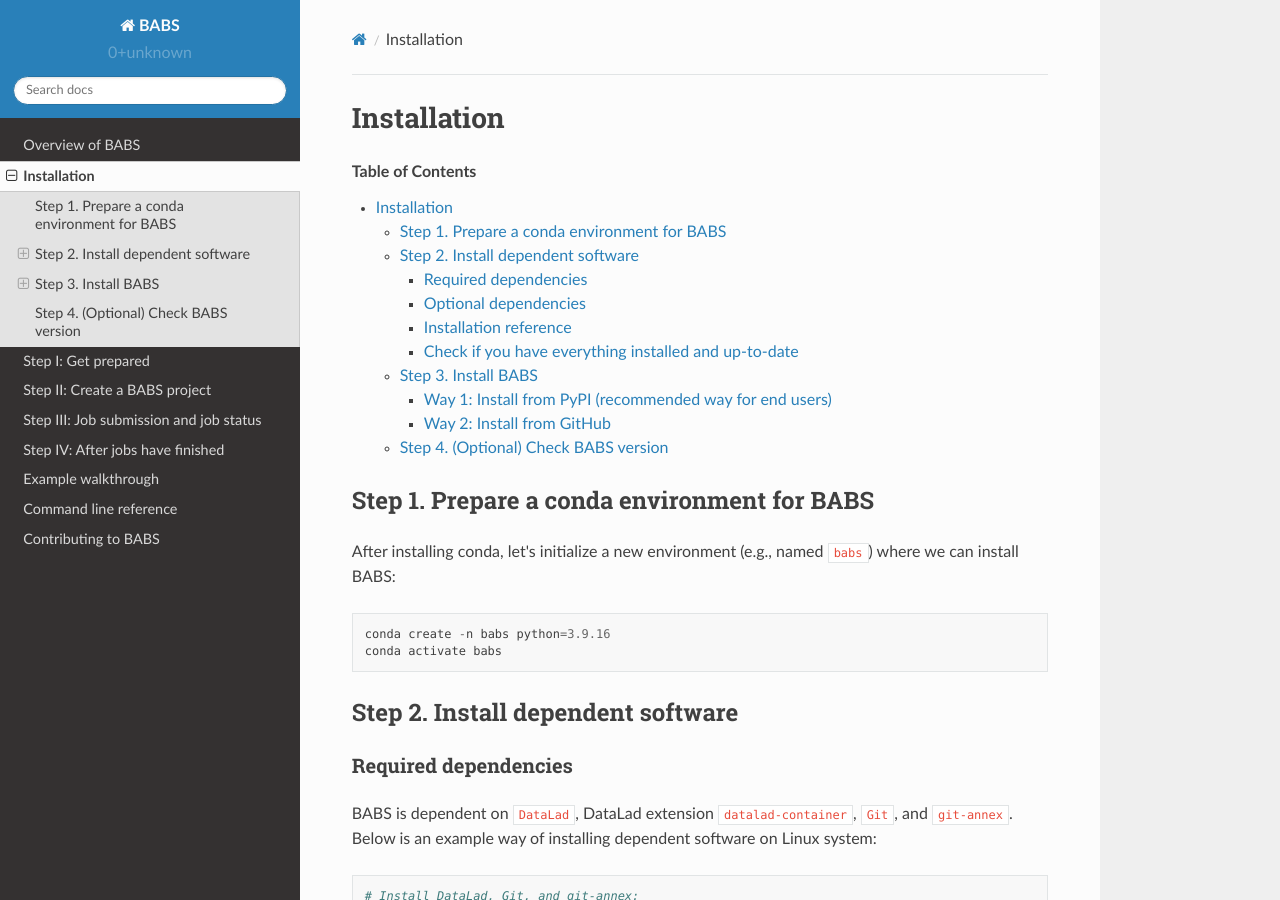
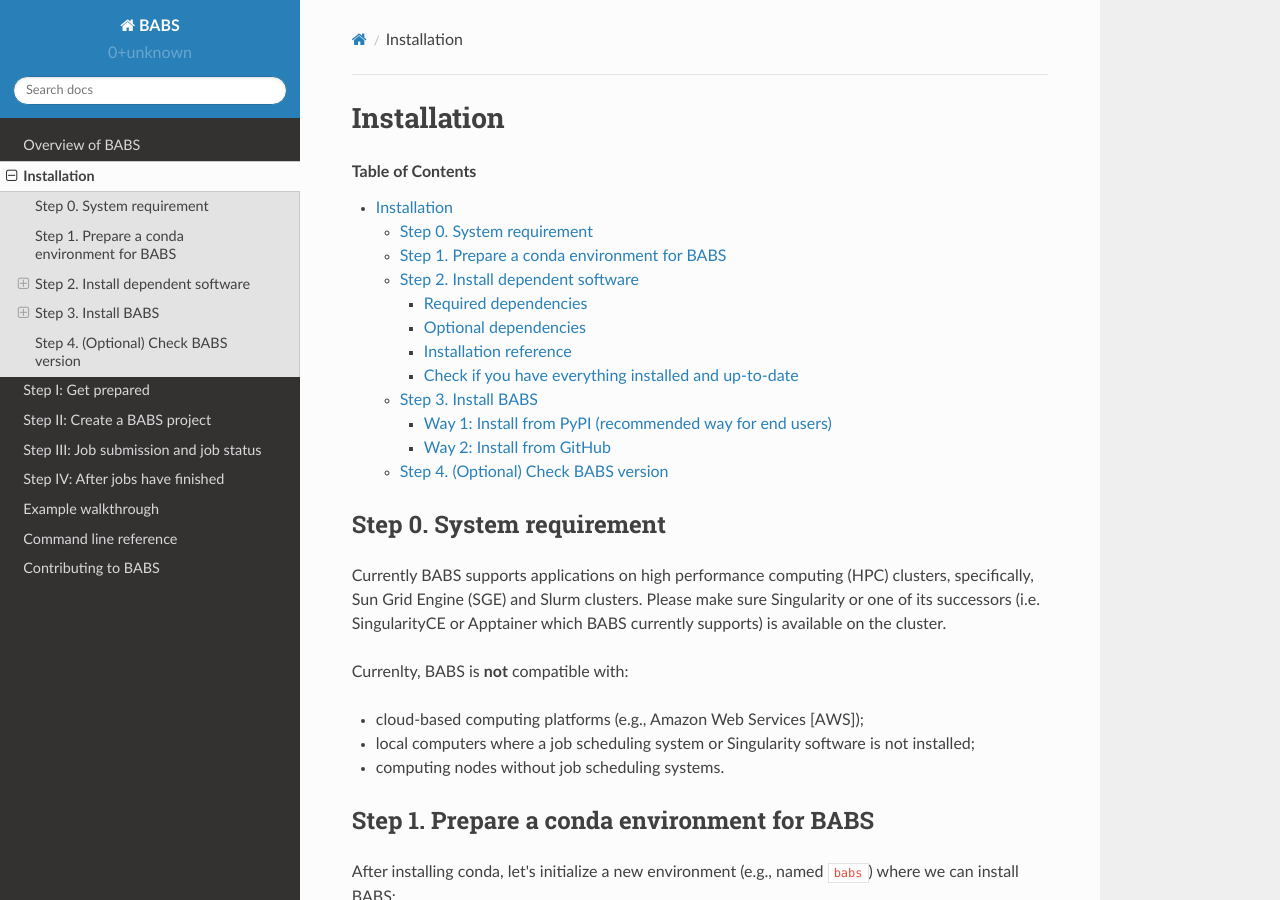
Before and after one commit to PennLINC/babs, a Sphinx documentation site: the page built from docs/source/installation.rst, in a window 1280 px wide and 900 px high. Built offline with Sphinx 7.4.7 and the Read the Docs theme 2.0.0, drawn with Linux system fonts in a browser that asks for light colours.

Commit message:
add system requirement for BABS in installation.rst

```diff
--- a/docs/source/installation.rst
+++ b/docs/source/installation.rst
@@ -3,6 +3,20 @@
 **********************
 
 .. contents:: Table of Contents
+
+Step 0. System requirement
+=============================================
+
+Currently BABS supports applications on high performance computing (HPC) clusters,
+specifically, Sun Grid Engine (SGE) and Slurm clusters.
+Please make sure Singularity or one of its successors
+(i.e. SingularityCE or Apptainer which BABS currently supports) is available on the cluster.
+
+Currenlty, BABS is **not** compatible with:
+
+* cloud-based computing platforms (e.g., Amazon Web Services [AWS]);
+* local computers where a job scheduling system or Singularity software is not installed;
+* computing nodes without job scheduling systems.
 
 Step 1. Prepare a conda environment for BABS
 =============================================
```
Also changed, not shown: README.rst (line endings or trailing spaces).
